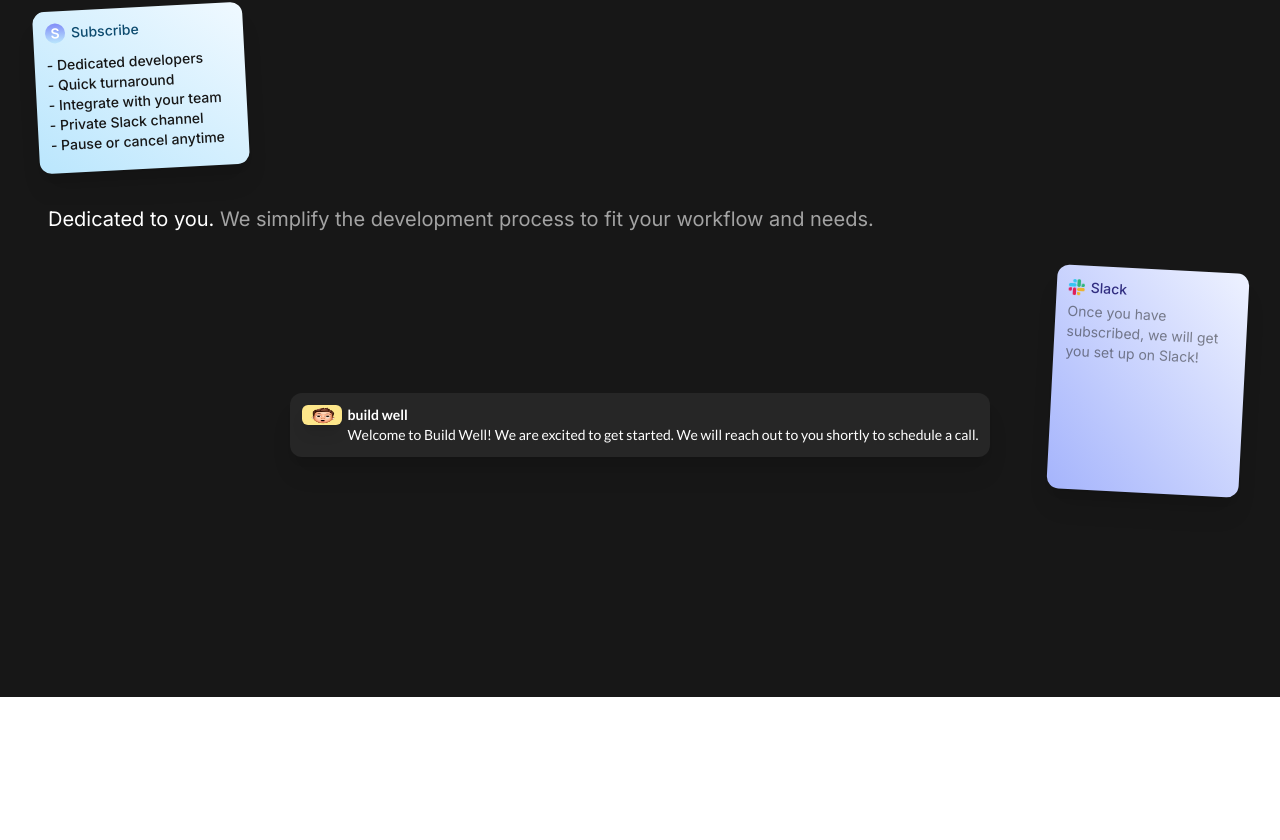
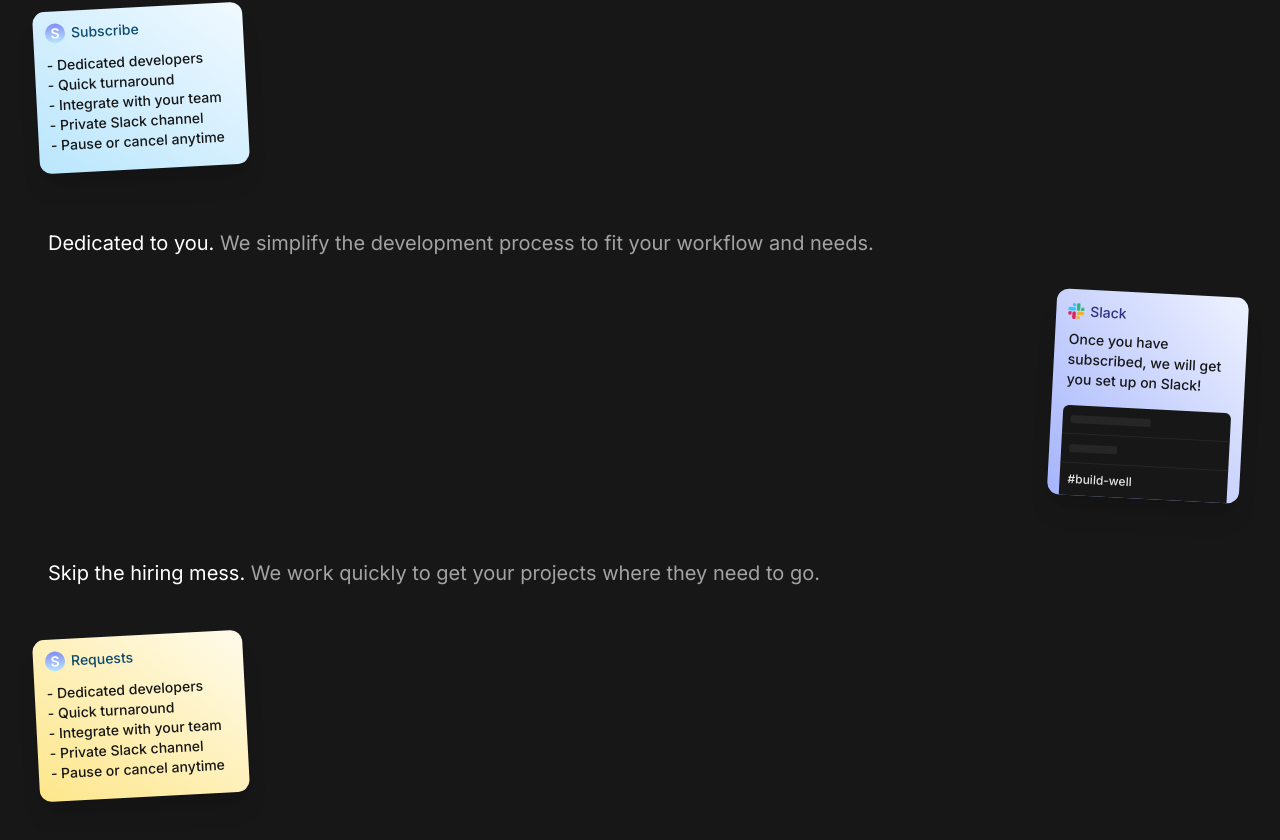
Before and after one commit to wassson/build-well, a Next.js app: page / in a window 1280 px wide. Shown: the part 378-1218 px from the top of the page. Before the commit the page ends 1075 px from the top, so only its background shows below. Built offline with nearby package versions, Linux system fonts and the light colour scheme.

Commit message:
slack section

```diff
--- a/src/app/page.tsx
+++ b/src/app/page.tsx
@@ -394,39 +394,45 @@ export default function Home() {
               <p>- Pause or cancel anytime</p>
             </div>
           </div>
-          {/* <div className="pl-6 pt-12 text-sm text-emerald-400">
-            <p>+ Dedicated developers</p>
-            <p>+ Quick turnaround</p>
-            <p>+ Integrate with your team</p>
-            <p>+ Private Slack channel</p>
-            <p>+ Pause or cancel anytime</p>
-          </div> */}
         </div>
       </div>
 
-      <div className="pb-24 pr-12 overflow-x-hiden">
+      <div className="my-6 pr-12 overflow-x-hiden">
         <h1 className="pl-12 text-xl text-neutral-400">
           <span className="text-white">Dedicated to you. </span>
           We simplify the development process to fit your workflow and needs.
         </h1>
         <div className="flex justify-end mt-6 px-6 py-3">
-          <div className="w-48 h-56 -mr-9 p-3 text-sm rounded-xl bg-gradient-to-bl from-indigo-50 to-indigo-300 shadow-xl transform rotate-3">
+          <div className="w-48 -mr-9 px-3 pt-3 text-sm rounded-xl bg-gradient-to-bl from-indigo-50 to-indigo-300 shadow-xl transform rotate-3">
             <div className="flex items-center gap-x-1.5">
               <div className="relative w-4 h-4">
                 <Image src="/images/slack.png" alt="Slack logo" fill={true} />
               </div>
               <h4 className="font-medium text-indigo-900">Slack</h4>
             </div>
-            <p className="mt-1 text-neutral-900/50">
+            <p className="mt-2 px-0.5 font-medium text-neutral-900">
               Once you have subscribed, we will get you set up on Slack!
             </p>
+            <div className="mt-4">
+              <div className="text-xs font-medium bg-neutral-900 rounded-t-md">
+                <div className="px-2 py-2.5 border-b border-neutral-800">
+                  <div className="w-20 h-2 bg-neutral-800 rounded-sm"></div>
+                </div>
+                <div className="px-2 py-2.5 border-b border-neutral-800">
+                  <div className="w-12 h-2 bg-neutral-800 rounded-sm"></div>
+                </div>
+                <div className="p-2 text-neutral-200">
+                  #build-well
+                </div>
+              </div>
+            </div>
           </div>
         </div>
-        <div className="absolute z-20 flex justify-center w-full -mt-28 px-6">
+        {/* <div className="absolute z-20 flex justify-center w-full -mt-28 px-6">
           <div className="bg-neutral-800 rounded-xl shadow-xl">
             <div className="p-3">
-              <div className="flex gap-x-1.5">
-                <div className="relative w-10 h-5 bg-amber-200 rounded-md shadow-lg hover:z-20 cursor-pointer">
+              <div className="flex gap-x-2">
+                <div className="relative w-5 h-5 bg-amber-200 rounded-md shadow-lg hover:z-20 cursor-pointer">
                   <Image
                     src="/images/tj.png"
                     alt="Profile picture for Austin"
@@ -437,11 +443,35 @@ export default function Home() {
                 <div className="flex-grow">
                   <p className="text-sm font-lato font-bold">build well</p>
                   <p className="text-sm font-lato">
-                    Welcome to Build Well! We are excited to get started. We will
-                    reach out to you shortly to schedule a call.
+                    Welcome to Build Well! We are excited to get started. We
+                    will reach out to you shortly to schedule a call.
                   </p>
                 </div>
               </div>
+            </div>
+          </div>
+        </div> */}
+      </div>
+
+      <div className="mt-6 py-6 pl-12 overflow-x-hidden">
+        <h1 className="pr-12 text-xl text-neutral-400">
+          <span className="text-white">Skip the hiring mess. </span>
+          We work quickly to get your projects where they need to go.
+        </h1>
+        <div className="flex px-6 py-3 mt-9">
+          <div className="-ml-9 p-3 text-sm rounded-xl bg-gradient-to-bl from-amber-50 to-amber-200 shadow-xl transform -rotate-3">
+            <div className="flex items-center gap-x-1.5">
+              <div className="flex items-center justify-center w-5 h-5 font-semibold rounded-full bg-gradient-to-b from-indigo-400 to-sky-200">
+                S
+              </div>
+              <h4 className="font-medium text-sky-900">Requests</h4>
+            </div>
+            <div className="mt-3 mb-1.5 pr-3 text-sm font-medium text-neutral-900">
+              <p>- Dedicated developers</p>
+              <p>- Quick turnaround</p>
+              <p>- Integrate with your team</p>
+              <p>- Private Slack channel</p>
+              <p>- Pause or cancel anytime</p>
             </div>
           </div>
         </div>
```
